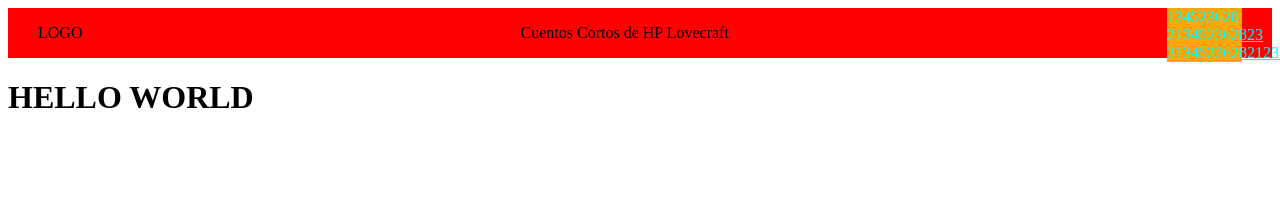
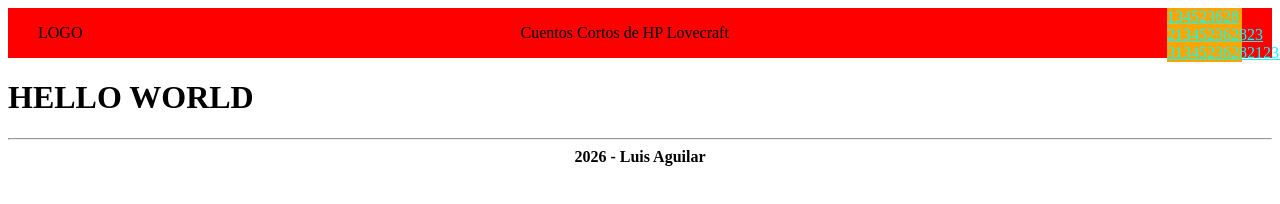
Before and after one commit to Luaguilar/lovecraft, an Astro site: page / in a window 1280 px wide. Built offline with nearby package versions, Linux system fonts and the light colour scheme; Astro itself is replaced by a stand-in of ours.

Commit message:
Footer para el layout default

```diff
--- /dev/null
+++ b/src/components/Footer.astro
@@ -0,0 +1,7 @@
+---
+import "../styles/footer.css";
+---
+<hr/>
+<footer class="footer-simple">
+    2026 - Luis Aguilar
+</footer>
--- a/src/layouts/default.astro
+++ b/src/layouts/default.astro
@@ -1,5 +1,7 @@
 ---
 import Header from "../components/Header.astro";
+import Footer from "../components/Footer.astro"
+
 import "../styles/default-layout.css";
 ---
 
@@ -17,5 +19,6 @@ import "../styles/default-layout.css";
         <main>
             <slot/>
         </main>
+        <Footer />
 	</body>
 </html>
--- /dev/null
+++ b/src/styles/footer.css
@@ -0,0 +1,4 @@
+.footer-simple{
+    text-align: center;
+    font-weight: bold;
+}
```
